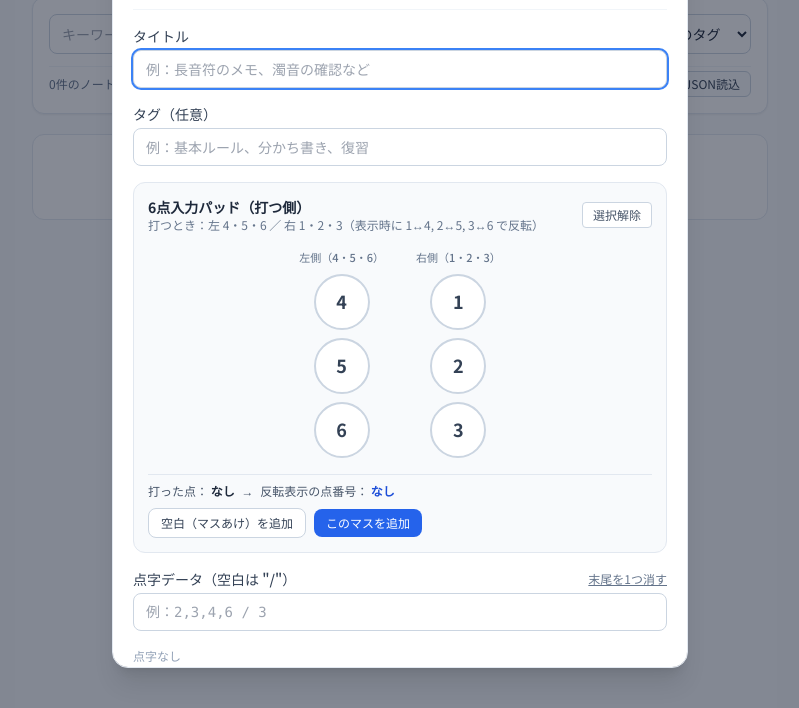
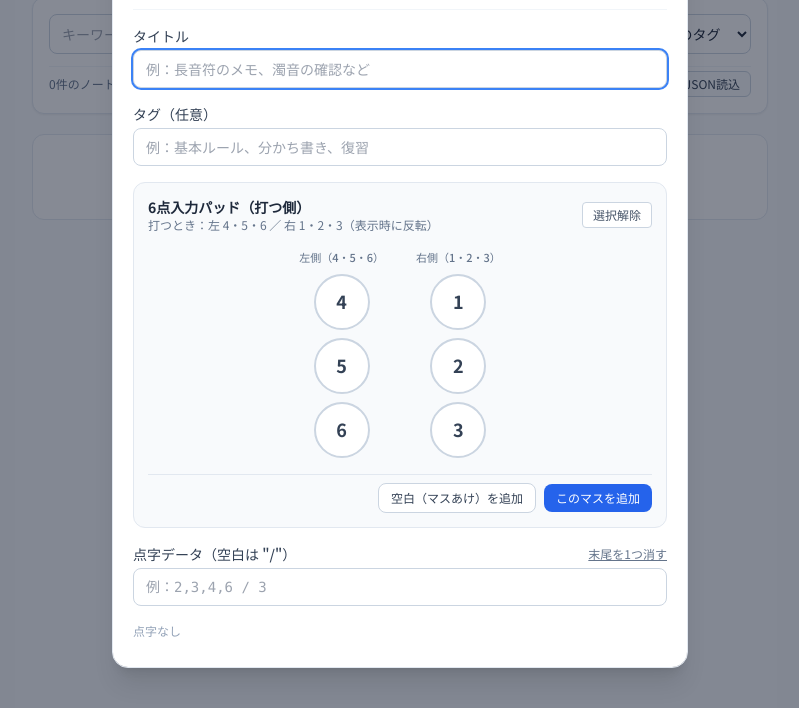
Before and after one commit to Nozomi179/braille-note, a plain HTML site: page index.html in a window 1280 px wide. Both pictures are taken after a click on the button "＋ 新しいノート". Shown: the part 92-800 px from the top of the page, without its empty margins (240-1039 px from the left). Drawn offline with nearby package versions, Linux system fonts and the light colour scheme.

Commit message:
Refactor text and UI elements in index.html

```diff
--- a/index.html
+++ b/index.html
@@ -173,7 +173,7 @@
           <div class="flex items-center justify-between">
             <div>
               <p class="text-sm font-bold text-slate-800">6点入力パッド（打つ側）</p>
-              <p class="text-xs text-slate-500">打つとき：左 4・5・6 ／ 右 1・2・3（表示時に 1↔4, 2↔5, 3↔6 で反転）</p>
+              <p class="text-xs text-slate-500">打つとき：左 4・5・6 ／ 右 1・2・3（表示時に反転）</p>
             </div>
             <button
               id="btnClearPad"
@@ -200,15 +200,7 @@
             </div>
           </div>
 
-          <div class="flex flex-wrap items-center justify-between gap-2 pt-2 border-t border-slate-200">
-            <div class="text-xs text-slate-600">
-              <span>打った点：</span>
-              <span id="padWriteDotsText" class="font-mono font-bold text-slate-800">なし</span>
-              <span class="mx-1">→</span>
-              <span>反転表示の点番号：</span>
-              <span id="padFlippedDotsText" class="font-mono font-bold text-blue-700">なし</span>
-            </div>
-            <div class="flex items-center gap-2">
+          <div class="flex flex-wrap items-center justify-end gap-2 pt-2 border-t border-slate-200">
             <button
               id="btnInsertSpace"
               type="button"
@@ -223,7 +215,6 @@
             >
               このマスを追加
             </button>
-            </div>
           </div>
         </div>
 
@@ -303,9 +294,6 @@
     const noteMemoEl = document.getElementById('noteMemo');
     const braillePreviewEl = document.getElementById('braillePreview');
 
-    const padWriteDotsTextEl = document.getElementById('padWriteDotsText');
-    const padFlippedDotsTextEl = document.getElementById('padFlippedDotsText');
-
     // 左右反転対応表（点の位置・番号は変えず、1↔4, 2↔5, 3↔6 で左右のみ入れ替え）
     const FLIP_MAP = Object.freeze({
       1: 4,
@@ -364,10 +352,10 @@
       const dotsHtml = order
         .map((d) => `<span class="braille-dot ${set.has(d) ? 'on' : ''}"></span>`)
         .join('');
-      return `<span class="braille-cell" title="点字表示：${flippedDots.join(',') || 'なし'}">${dotsHtml}</span>`;
+      return `<span class="braille-cell" aria-label="点字マス">${dotsHtml}</span>`;
     }
 
-    // 点字文字列（例: "2,3,4,6 / 3"）をプレビュー表示
+    // 点字文字列（例: "2,3,4,6 / 3"）を点字表示（6点マス）に変換
     function renderBrailleSequence(brailleStr) {
       const trimmed = (brailleStr || '').trim();
       if (!trimmed) {
@@ -484,16 +472,10 @@
     }
 
     function updatePadUi() {
-      const writeSorted = Array.from(selectedPadDots).sort((a, b) => a - b);
-      const flippedSorted = flipDotsSorted(selectedPadDots);
-
       document.querySelectorAll('[data-pad-dot]').forEach((btn) => {
         const d = parseInt(btn.getAttribute('data-pad-dot'), 10);
         btn.classList.toggle('active', selectedPadDots.has(d));
       });
-
-      padWriteDotsTextEl.textContent = writeSorted.length ? writeSorted.join(',') : 'なし';
-      padFlippedDotsTextEl.textContent = flippedSorted.length ? flippedSorted.join(',') : 'なし';
     }
 
     function appendToBrailleInput(token) {
@@ -572,7 +554,7 @@
       updatePadUi();
     });
 
-    // 打つ側で選んだ点をそのまま記録し、表示時に反転する
+    // 打つ側で選んだ点を記録し、表示時に反転する
     document.getElementById('btnAddCell').addEventListener('click', () => {
       if (selectedPadDots.size === 0) return;
       const writeSorted = Array.from(selectedPadDots).sort((a, b) => a - b);
```
Lines whose indentation alone changed are shown as unchanged.
